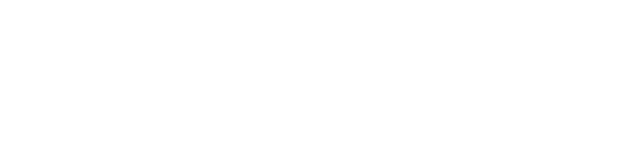
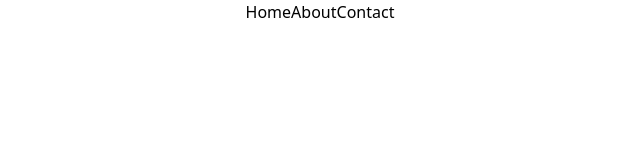
Before and after one commit to Naroth123444/Tesiting_git, a website: page index.html in a window 1280 px wide. Shown: the whole page, without its empty margins (320-960 px from the left). Drawn offline with Linux system fonts and the light colour scheme.

Commit message:
create nav

```diff
--- a/index.html
+++ b/index.html
@@ -8,6 +8,14 @@
     <link rel="stylesheet" href="src/output.css">
 </head>
 <body>
-
+    <header>
+        <nav>
+            <ul class="flex justify-center">
+                <li><a href="index.html">Home</a></li>
+                <li><a href="about.html">About</a></li>
+                <li><a href="contact.html">Contact</a></li>
+            </ul>
+        </nav>
+    </header>
 </body>
 </html>
```
